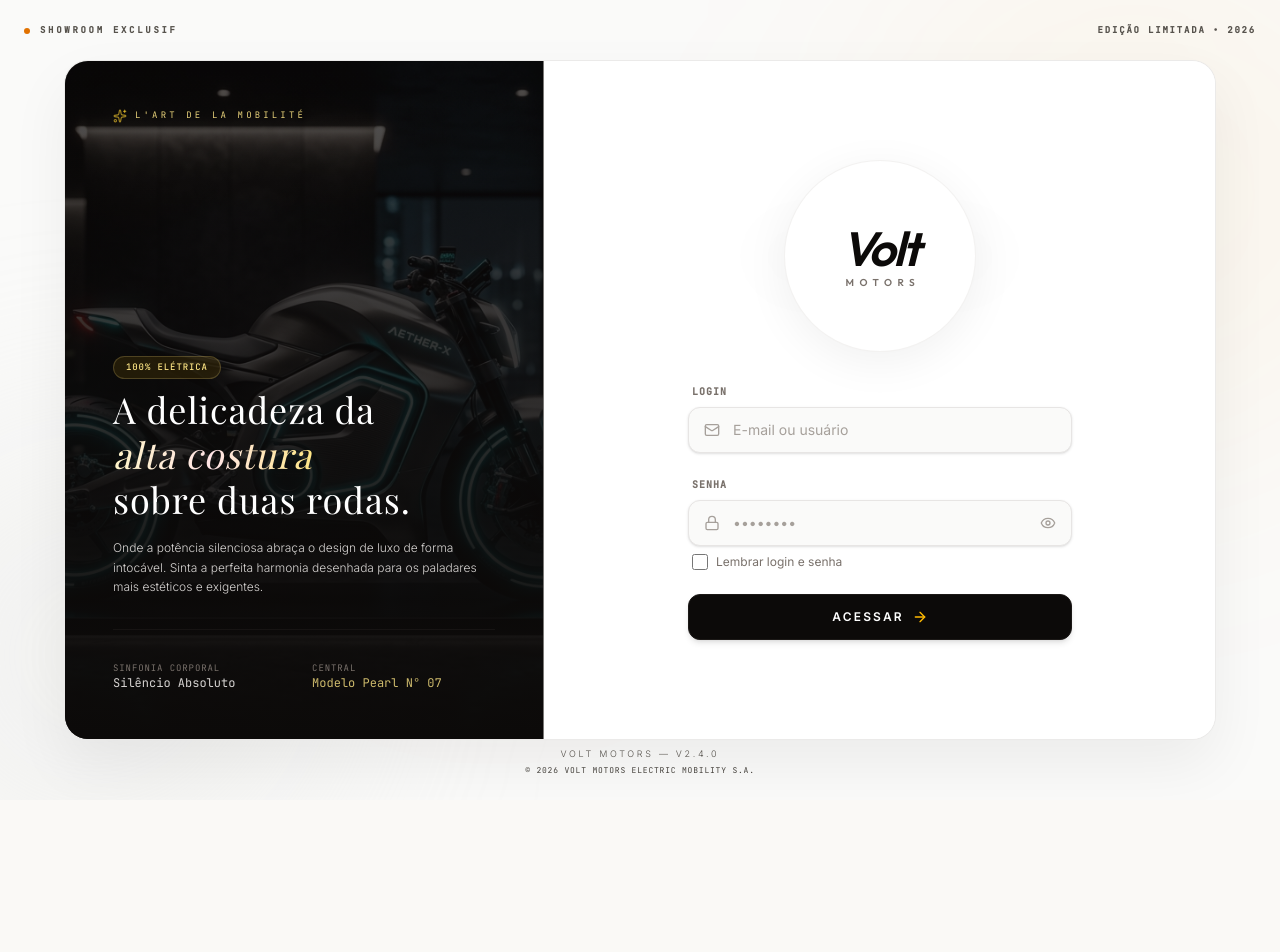
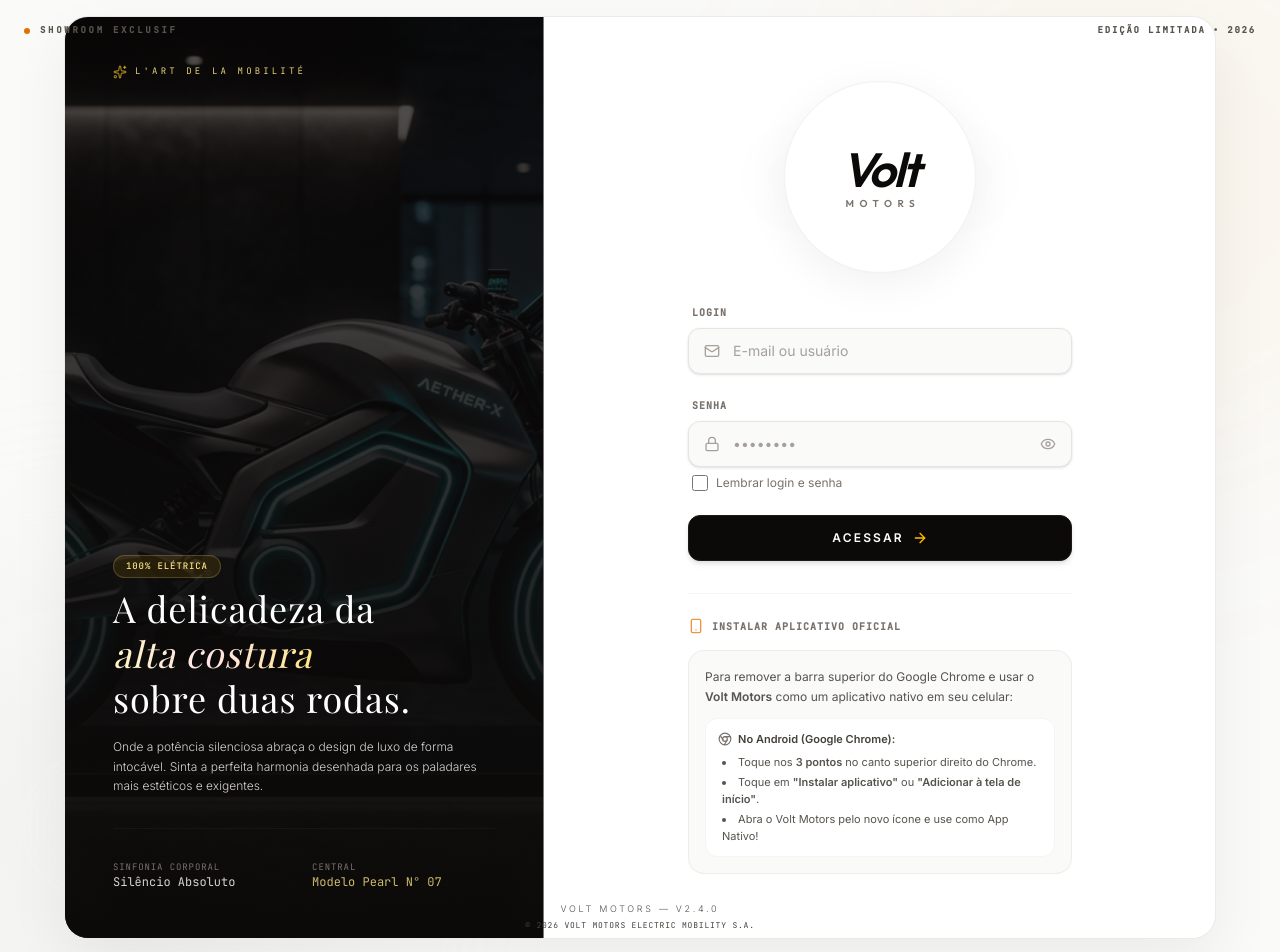
Before and after one commit to gerenciamentogearflow-droid/Volt-Motors-, a React (Vite) app: page / in a window 1280 px wide. Shown: the top 952 px of the page. Before the commit the page ends 800 px from the top, so only its background shows below. Built offline with nearby package versions, Linux system fonts and the light colour scheme; a web font is replaced by a local one.

Commit message:
feat: add PWA installation detection and status
Implement logic to detect standalone mode, user operating system, and capture the installation prompt for PWA support.

```diff
--- a/src/App.tsx
+++ b/src/App.tsx
@@ -18,7 +18,11 @@ import {
   Layers,
   Sparkles,
   UserPlus,
-  Trash2
+  Trash2,
+  Smartphone,
+  Download,
+  Share2,
+  Chrome
 } from "lucide-react";
 import DevDashboard from "./components/DevDashboard";
 import OwnerDashboard from "./components/OwnerDashboard";
@@ -49,6 +53,52 @@ export default function App() {
       setRememberMe(true);
     }
   }, []);
+
+  // --- DETECTOR DE PWA / MODO NATIVO ---
+  const [deferredPrompt, setDeferredPrompt] = useState<any>(null);
+  const [isStandalone, setIsStandalone] = useState<boolean>(false);
+  const [isAndroid, setIsAndroid] = useState<boolean>(false);
+  const [isIOS, setIsIOS] = useState<boolean>(false);
+
+  useEffect(() => {
+    // 1. Verificar se já está rodando em modo aplicativo independente (standalone)
+    const checkStandalone = () => {
+      const isStandaloneMode = window.matchMedia('(display-mode: standalone)').matches || (navigator as any).standalone === true;
+      setIsStandalone(isStandaloneMode);
+    };
+    checkStandalone();
+
+    // 2. Detectar Sistema Operacional
+    const ua = navigator.userAgent;
+    setIsAndroid(/Android/i.test(ua));
+    setIsIOS(/iPhone|iPad|iPod/i.test(ua));
+
+    // 3. Capturar o evento de instalação do Chrome/Android PWA
+    const handleBeforeInstall = (e: any) => {
+      e.preventDefault();
+      setDeferredPrompt(e);
+    };
+
+    window.addEventListener("beforeinstallprompt", handleBeforeInstall);
+
+    // Monitorar mudança de modo de exibição
+    const mediaQuery = window.matchMedia('(display-mode: standalone)');
+    mediaQuery.addEventListener('change', checkStandalone);
+
+    return () => {
+      window.removeEventListener("beforeinstallprompt", handleBeforeInstall);
+      mediaQuery.removeEventListener('change', checkStandalone);
+    };
+  }, []);
+
+  const handleInstallClick = async () => {
+    if (!deferredPrompt) return;
+    deferredPrompt.prompt();
+    const { outcome } = await deferredPrompt.userChoice;
+    if (outcome === 'accepted') {
+      setDeferredPrompt(null);
+    }
+  };
 
   // States para fluxos e validações
   const [isSubmitting, setIsSubmitting] = useState(false);
@@ -562,6 +612,63 @@ export default function App() {
                   )}
                 </button>
               </form>
+
+              {/* DETALHES DE INSTALAÇÃO DO APP NATIVO (Disponível quando acessado como Site) */}
+              {!isStandalone && (
+                <div className="mt-8 pt-6 border-t border-stone-100 max-w-sm mx-auto w-full text-left space-y-4">
+                  <div className="flex items-center space-x-2">
+                    <Smartphone className="w-4 h-4 text-amber-600 animate-pulse" />
+                    <span className="text-[10px] font-mono font-bold text-stone-500 uppercase tracking-widest">
+                      Instalar Aplicativo Oficial
+                    </span>
+                  </div>
+
+                  <div className="bg-stone-50 rounded-2xl border border-stone-200/60 p-4 space-y-3">
+                    <p className="text-xs text-stone-600 leading-relaxed font-sans">
+                      Para remover a barra superior do Google Chrome e usar o <strong>Volt Motors</strong> como um aplicativo nativo em seu celular:
+                    </p>
+
+                    {/* Caso detectado Android com Install Prompt ativo */}
+                    {deferredPrompt ? (
+                      <button
+                        onClick={handleInstallClick}
+                        className="w-full bg-stone-900 hover:bg-stone-800 text-amber-300 font-bold py-2.5 px-4 rounded-xl text-[11px] uppercase tracking-wider flex items-center justify-center space-x-2 transition-all shadow-sm cursor-pointer"
+                      >
+                        <Download className="w-3.5 h-3.5 text-amber-300" />
+                        <span>Instalar no Celular</span>
+                      </button>
+                    ) : (
+                      <div className="text-[11px] text-stone-500 space-y-2 font-sans">
+                        {isIOS ? (
+                          <div className="space-y-1.5 bg-white p-3 rounded-xl border border-stone-100">
+                            <div className="font-semibold text-stone-700 flex items-center gap-1.5">
+                              <Share2 className="w-3.5 h-3.5 text-stone-500" />
+                              No iPhone (Safari):
+                            </div>
+                            <ol className="list-decimal list-inside pl-1 space-y-1 text-stone-600">
+                              <li>Toque no botão de <strong>Compartilhar</strong> (ícone de seta p/ cima).</li>
+                              <li>Selecione <strong>"Adicionar à Tela de Início"</strong>.</li>
+                              <li>Abra o aplicativo pelo novo ícone na sua Home!</li>
+                            </ol>
+                          </div>
+                        ) : (
+                          <div className="space-y-1.5 bg-white p-3 rounded-xl border border-stone-100 font-sans">
+                            <div className="font-semibold text-stone-700 flex items-center gap-1.5">
+                              <Chrome className="w-3.5 h-3.5 text-stone-500" />
+                              No Android (Google Chrome):
+                            </div>
+                            <ul className="list-disc list-inside pl-1 space-y-1 text-stone-600">
+                              <li>Toque nos <strong>3 pontos</strong> no canto superior direito do Chrome.</li>
+                              <li>Toque em <strong className="text-stone-850">"Instalar aplicativo"</strong> ou <strong className="text-stone-850">"Adicionar à tela de início"</strong>.</li>
+                              <li>Abra o Volt Motors pelo novo ícone e use como App Nativo!</li>
+                            </ul>
+                          </div>
+                        )}
+                      </div>
+                    )}
+                  </div>
+                </div>
+              )}
             </div>
           </motion.div>
         ) : loggedInUser.isDev ? (
```
